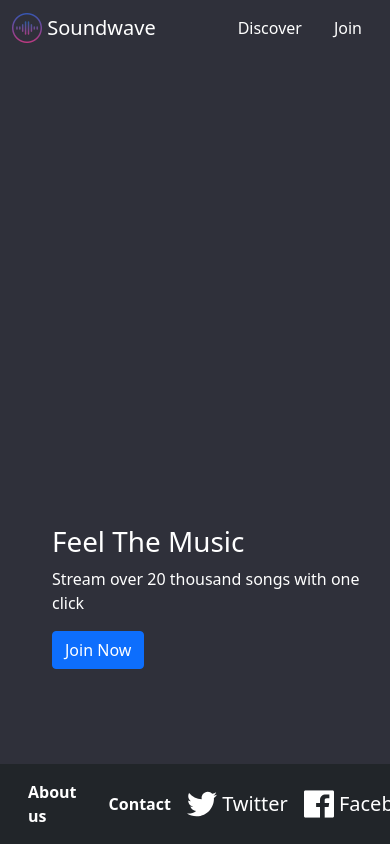
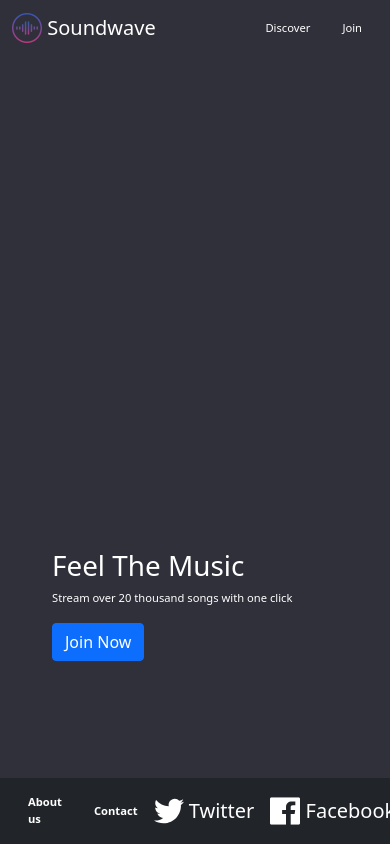
Before and after one commit to Nedeltoga/soundWave, a React (Create React App) app: page / in a window 390 px wide. Shown: the top 844 px of the page. Built offline with nearby package versions, Linux system fonts and the light colour scheme.

Commit message:
media query to make footer more resonsive

```diff
--- a/src/styles.css
+++ b/src/styles.css
@@ -29,3 +29,9 @@ body{
     margin-left: 40px;
   }
 }
+
+@media (max-width: 757px) {
+  body{
+    font-size: 0.7rem;
+  }
+}
```
